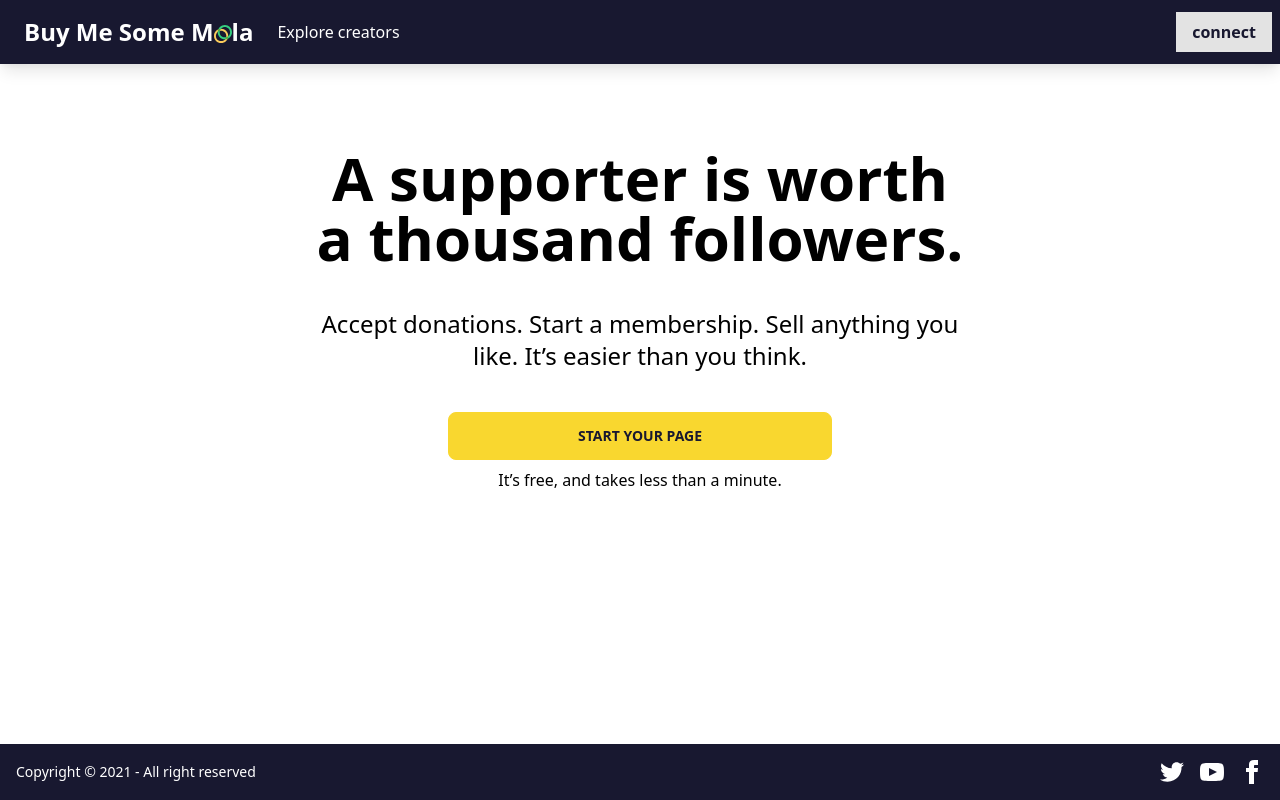
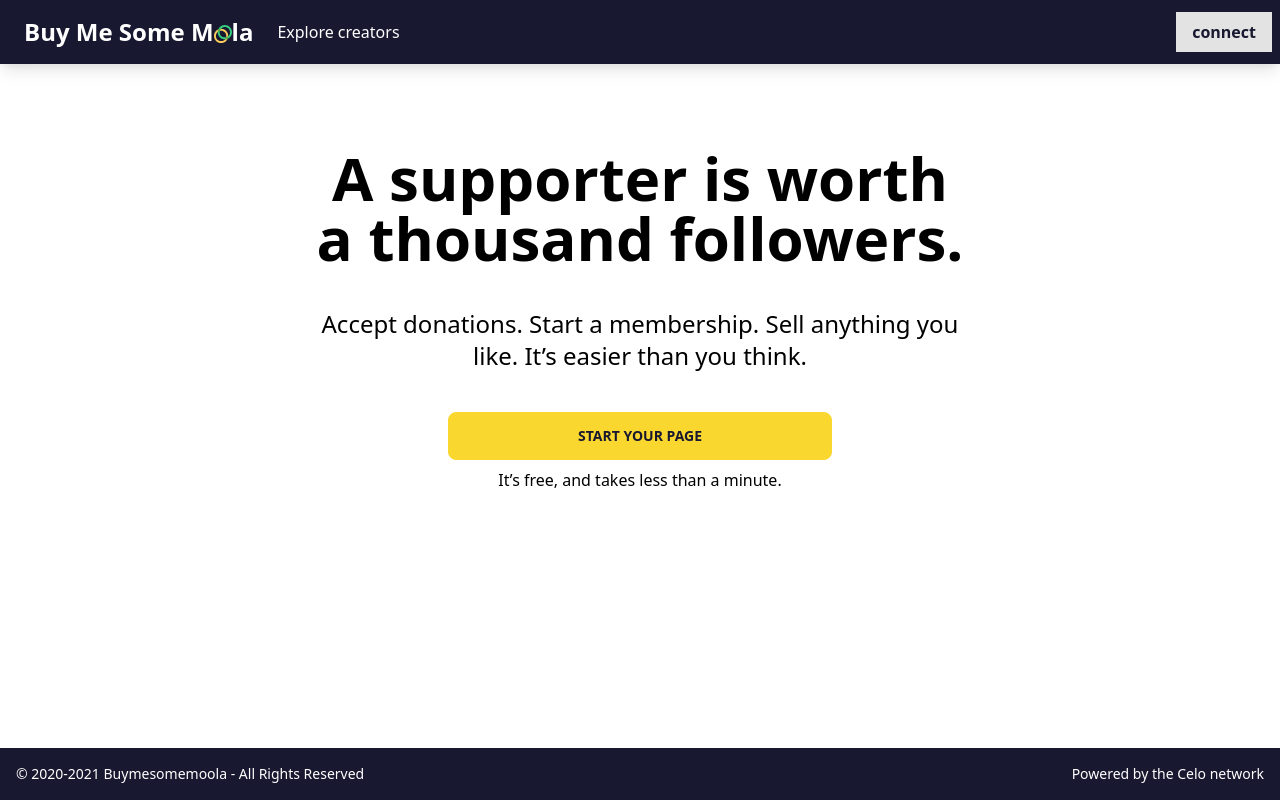
Before and after one commit to hussamkhatib/buymesomemoola, a Next.js app: page / in a window 1280 px wide. Built offline with nearby package versions, Linux system fonts and the light colour scheme.

Commit message:
feat: update footer

```diff
--- a/src/components/Footer.jsx
+++ b/src/components/Footer.jsx
@@ -4,42 +4,10 @@ function Footer() {
   return (
     <footer className="items-center p-4 footer bg-neutral text-neutral-content">
       <div className="items-center grid-flow-col">
-        <p>Copyright © 2021 - All right reserved</p>
+        <p>© 2020-2021 Buymesomemoola - All Rights Reserved</p>
       </div>
       <div className="grid-flow-col gap-4 md:place-self-center md:justify-self-end">
-        <a href="/">
-          <svg
-            xmlns="http://www.w3.org/2000/svg"
-            width="24"
-            height="24"
-            viewBox="0 0 24 24"
-            className="fill-current"
-          >
-            <path d="M24 4.557c-.883.392-1.832.656-2.828.775 1.017-.609 1.798-1.574 2.165-2.724-.951.564-2.005.974-3.127 1.195-.897-.957-2.178-1.555-3.594-1.555-3.179 0-5.515 2.966-4.797 6.045-4.091-.205-7.719-2.165-10.148-5.144-1.29 2.213-.669 5.108 1.523 6.574-.806-.026-1.566-.247-2.229-.616-.054 2.281 1.581 4.415 3.949 4.89-.693.188-1.452.232-2.224.084.626 1.956 2.444 3.379 4.6 3.419-2.07 1.623-4.678 2.348-7.29 2.04 2.179 1.397 4.768 2.212 7.548 2.212 9.142 0 14.307-7.721 13.995-14.646.962-.695 1.797-1.562 2.457-2.549z" />
-          </svg>
-        </a>
-        <a href="/">
-          <svg
-            xmlns="http://www.w3.org/2000/svg"
-            width="24"
-            height="24"
-            viewBox="0 0 24 24"
-            className="fill-current"
-          >
-            <path d="M19.615 3.184c-3.604-.246-11.631-.245-15.23 0-3.897.266-4.356 2.62-4.385 8.816.029 6.185.484 8.549 4.385 8.816 3.6.245 11.626.246 15.23 0 3.897-.266 4.356-2.62 4.385-8.816-.029-6.185-.484-8.549-4.385-8.816zm-10.615 12.816v-8l8 3.993-8 4.007z" />
-          </svg>
-        </a>
-        <a href="/">
-          <svg
-            xmlns="http://www.w3.org/2000/svg"
-            width="24"
-            height="24"
-            viewBox="0 0 24 24"
-            className="fill-current"
-          >
-            <path d="M9 8h-3v4h3v12h5v-12h3.642l.358-4h-4v-1.667c0-.955.192-1.333 1.115-1.333h2.885v-5h-3.808c-3.596 0-5.192 1.583-5.192 4.615v3.385z" />
-          </svg>
-        </a>
+        Powered by the Celo network
       </div>
     </footer>
   );
```
